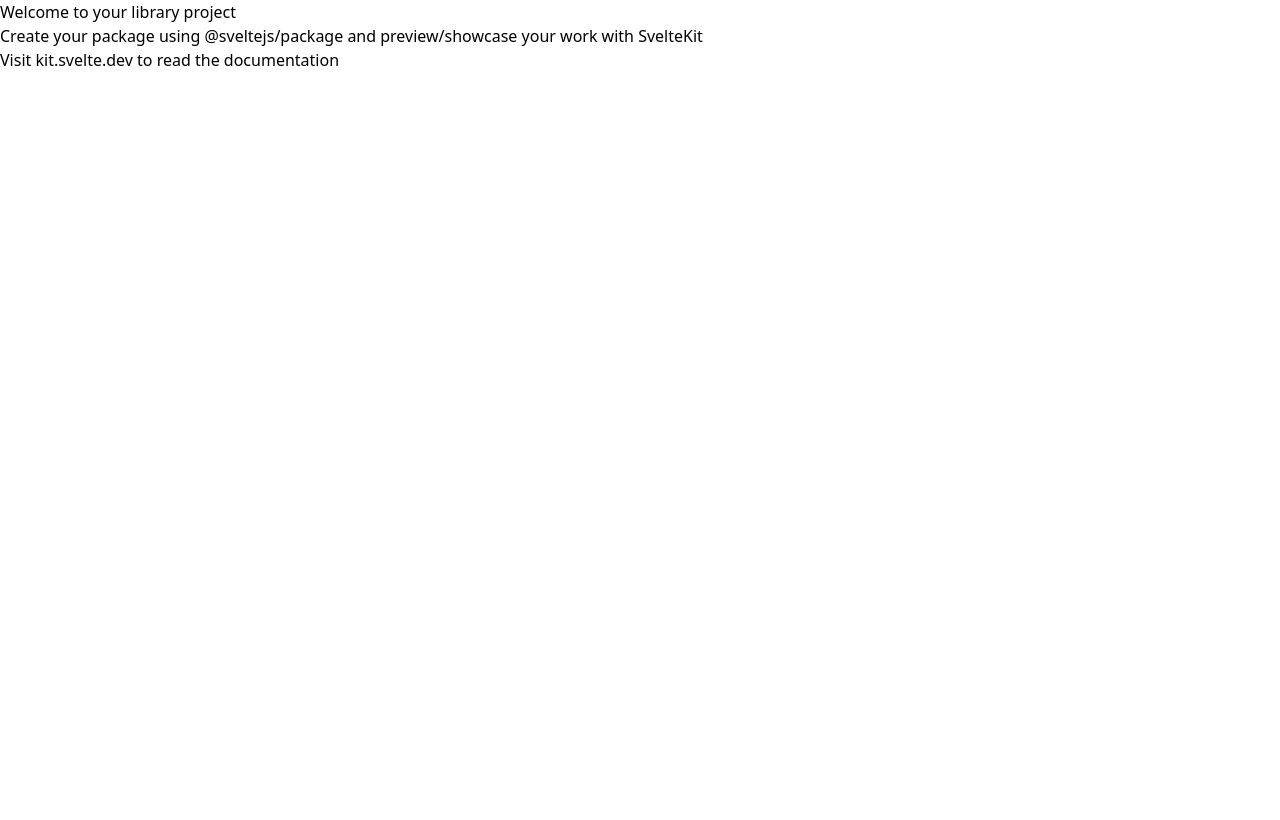
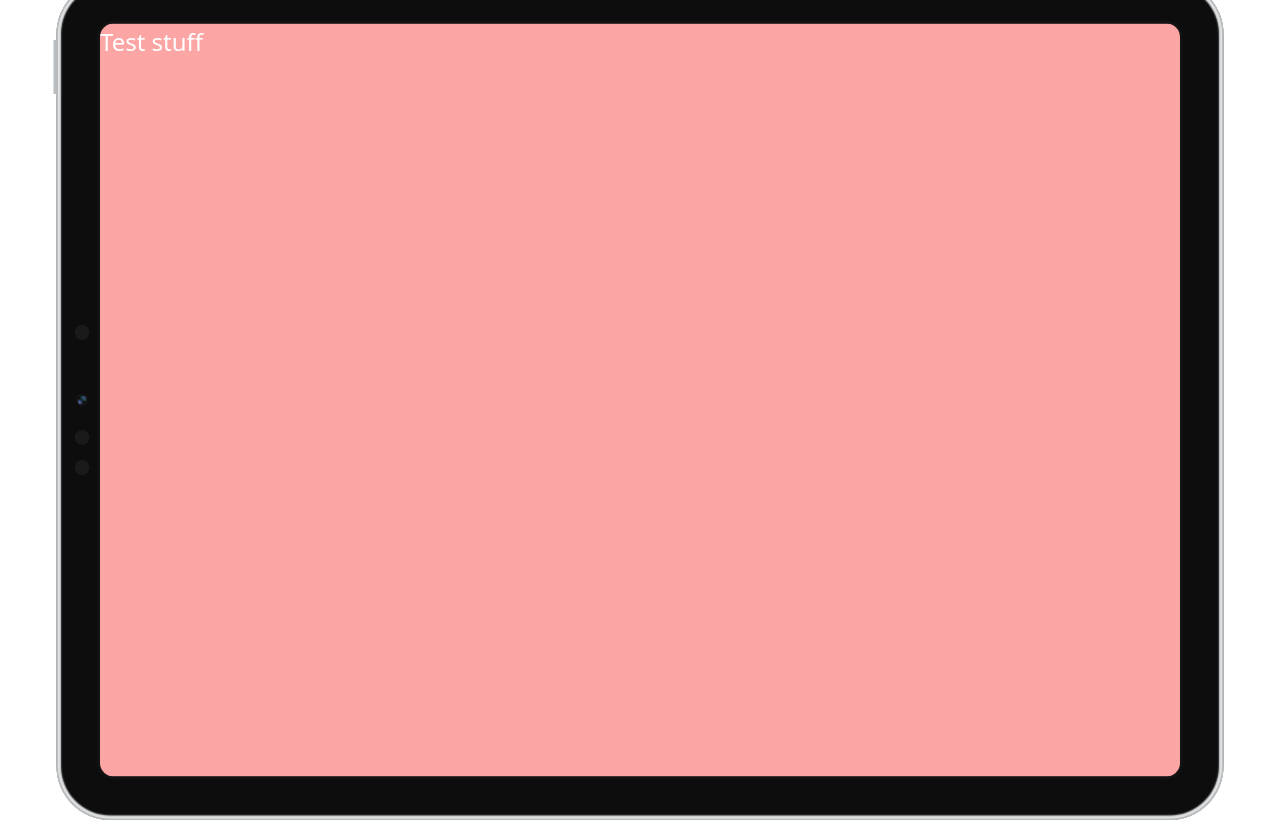
Before and after one commit to lynexer/haven-svelte-component-library, a SvelteKit app: page / in a window 1280 px wide. Built offline with nearby package versions, Linux system fonts and the light colour scheme.

Commit message:
Create Ipad component

```diff
--- a/package.json
+++ b/package.json
@@ -1,6 +1,6 @@
 {
     "name": "@lynexer/haven-components",
-    "version": "0.0.3",
+    "version": "0.1.0",
     "description": "A reusable Svelte component library built for the Project Haven FiveM server NUI",
     "keywords": [
         "Svelte",
--- /dev/null
+++ b/src/lib/svelte/devices/Ipad.svelte
@@ -0,0 +1,248 @@
+<script lang="ts">
+    import { transformDeviceSize } from '$lib/modules/device.js';
+    import type { DeviceSize } from '$lib/types/device.js';
+
+    type IpadColour = 'silver' | 'spacegray' | 'gold' | 'rosegold';
+    type IpadYear = '2018' | '2017';
+
+    export let year: IpadYear = '2018';
+    export let size: DeviceSize = 'base';
+    export let landscape: boolean = false;
+    export let colour: IpadColour | undefined = undefined;
+    export { className as class };
+
+    let className: string = '';
+    let width: number;
+    let height: number;
+
+    const createClassList = () => {
+        let defaultClasses: string =
+            'absolute top-1/2 left-1/2 -translate-x-1/2 -translate-y-1/2';
+        let transforms: string = `${landscape ? '-rotate-90' : ''} ${transformDeviceSize(size)}`;
+
+        return `${defaultClasses} ${transforms} ${className}`;
+    };
+
+    const createDeviceClassList = () => {
+        const device: string =
+            year === '2017' ? 'device-ipad-pro-2017' : 'device-ipad-pro';
+        const deviceColour: string =
+            year === '2017' ? `device-${colour}`
+            : colour === 'spacegray' ? 'device-spacegray'
+            : 'device-silver';
+
+        return `device ${device} ${deviceColour}`;
+    };
+</script>
+
+<div class={createClassList()}>
+    <div class={createDeviceClassList()}>
+        <div class="device-frame">
+            <div
+                class="device-screen overflow-hidden"
+                bind:clientWidth={width}
+                bind:clientHeight={height}
+            >
+                <div
+                    class="
+                    {landscape ? 'rotate-90' : ''}
+                        absolute left-1/2 top-1/2 -translate-x-1/2 -translate-y-1/2"
+                    style="width: {landscape ? height : width}px; height: {(
+                        landscape
+                    ) ?
+                        width
+                    :   height}px"
+                >
+                    <slot />
+                </div>
+            </div>
+        </div>
+        <div class="device-stripe"></div>
+        <div class="device-header"></div>
+        <div class="device-sensors"></div>
+        <div class="device-btns"></div>
+        <div class="device-power"></div>
+        <div class="device-home"></div>
+    </div>
+</div>
+
+<style>
+    @import '../../css/devices.css';
+
+    .device-ipad-pro {
+        height: 778px;
+        width: 560px;
+    }
+
+    .device-ipad-pro .device-frame {
+        background: #0d0d0d;
+        border-radius: 36px;
+        box-shadow:
+            inset 0 0 0 1px #babdbf,
+            inset 0 0 1px 3px #e2e3e4;
+        height: 778px;
+        padding: 27px;
+        width: 560px;
+    }
+
+    .device-ipad-pro .device-screen {
+        border: 2px solid #121212;
+        border-radius: 11px;
+        height: 724px;
+        width: 506px;
+    }
+
+    .device-ipad-pro .device-btns::after,
+    .device-ipad-pro .device-btns::before {
+        background: #babdbf;
+        content: '';
+        position: absolute;
+    }
+
+    .device-ipad-pro .device-btns::after {
+        height: 2px;
+        right: 40px;
+        top: -2px;
+        width: 36px;
+    }
+
+    .device-ipad-pro .device-btns::before {
+        box-shadow: 0 37px #babdbf;
+        height: 32px;
+        right: -2px;
+        top: 63px;
+        width: 2px;
+    }
+
+    .device-ipad-pro .device-sensors::after,
+    .device-ipad-pro .device-sensors::before {
+        content: '';
+        position: absolute;
+    }
+
+    .device-ipad-pro .device-sensors::after {
+        background: #1a1a1a;
+        border-radius: 17px;
+        box-shadow:
+            -20px 0 #1a1a1a,
+            70px 0 #1a1a1a;
+        height: 10px;
+        left: 50%;
+        margin-left: -30px;
+        top: 12px;
+        width: 10px;
+    }
+
+    .device-ipad-pro .device-sensors::before {
+        background: radial-gradient(
+                farthest-corner at 20% 20%,
+                #6074bf 0,
+                transparent 40%
+            ),
+            radial-gradient(
+                farthest-corner at 80% 80%,
+                #513785 0,
+                #24555e 20%,
+                transparent 50%
+            );
+        border-radius: 50%;
+        box-shadow: 0 0 1px 1px rgba(255, 255, 255, 0.05);
+        height: 6px;
+        left: 50%;
+        margin-left: -3px;
+        top: 14px;
+        width: 6px;
+    }
+
+    .device-ipad-pro.device-spacegray .device-frame {
+        box-shadow:
+            inset 0 0 0 1px #6a6d70,
+            inset 0 0 1px 3px #83878a;
+    }
+
+    .device-ipad-pro.device-spacegray .device-btns::after,
+    .device-ipad-pro.device-spacegray .device-btns::before {
+        background: #6a6d70;
+    }
+
+    .device-ipad-pro.device-spacegray .device-btns::before {
+        box-shadow: 0 37px #6a6d70;
+    }
+
+    .device-ipad-pro-2017 {
+        height: 804px;
+        width: 560px;
+    }
+
+    .device-ipad-pro-2017 .device-frame {
+        background: #fff;
+        border-radius: 38px;
+        box-shadow:
+            inset 0 0 0 2px #c8cacb,
+            inset 0 0 0 6px #e2e3e4;
+        height: 804px;
+        padding: 62px 25px;
+        width: 560px;
+    }
+
+    .device-ipad-pro-2017 .device-screen {
+        border: 2px solid #222;
+        border-radius: 2px;
+        height: 680px;
+        width: 510px;
+    }
+
+    .device-ipad-pro-2017 .device-home {
+        border: 2px solid #c8cacb;
+        border-radius: 50%;
+        bottom: 17px;
+        height: 34px;
+        left: 50%;
+        margin-left: -17px;
+        position: absolute;
+        width: 34px;
+    }
+
+    .device-ipad-pro-2017 .device-sensors {
+        background: #666;
+        border-radius: 50%;
+        height: 10px;
+        left: 50%;
+        margin-left: -5px;
+        margin-top: -5px;
+        position: absolute;
+        top: 34px;
+        width: 10px;
+    }
+
+    .device-ipad-pro-2017.device-gold .device-frame {
+        box-shadow:
+            inset 0 0 0 2px #e4b08a,
+            inset 0 0 0 6px #f7e8dd;
+    }
+
+    .device-ipad-pro-2017.device-gold .device-header {
+        border-color: #e4b08a;
+    }
+
+    .device-ipad-pro-2017.device-rosegold .device-frame {
+        box-shadow:
+            inset 0 0 0 2px #f6a69a,
+            inset 0 0 0 6px #facfc9;
+    }
+
+    .device-ipad-pro-2017.device-rosegold .device-home {
+        border-color: #f6a69a;
+    }
+
+    .device-ipad-pro-2017.device-spacegray .device-frame {
+        background: #222;
+        box-shadow:
+            inset 0 0 0 2px #818187,
+            inset 0 0 0 6px #9b9ba0;
+    }
+
+    .device-ipad-pro-2017.device-spacegray .device-home {
+        border-color: #818187;
+    }
+</style>
--- a/src/routes/+page.svelte
+++ b/src/routes/+page.svelte
@@ -1,8 +1,7 @@
-<h1>Welcome to your library project</h1>
-<p>
-    Create your package using @sveltejs/package and preview/showcase your work
-    with SvelteKit
-</p>
-<p>
-    Visit <a href="https://kit.svelte.dev">kit.svelte.dev</a> to read the documentation
-</p>
+<script>
+    import Ipad from '$lib/svelte/devices/Ipad.svelte';
+</script>
+
+<Ipad landscape size="xl" colour="silver" year="2018">
+    <div class="text-white bg-red-300 h-full">Test stuff</div>
+</Ipad>
```
